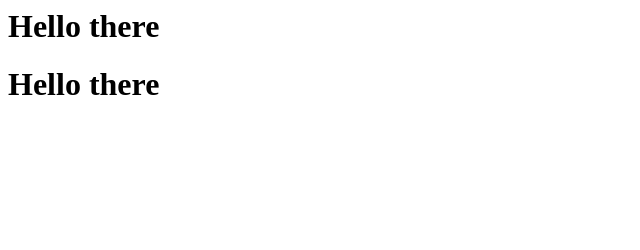
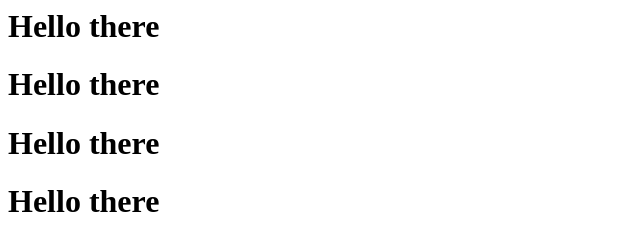
Before and after one commit to Bikal-Adhikari/bik-dev, a plain HTML site: page index.html in a window 1280 px wide. Shown: the whole page, without its empty margins (0-640 px from the left). Drawn offline with Linux system fonts and the light colour scheme.

Commit message:
Update index.html

```diff
--- a/index.html
+++ b/index.html
@@ -1,2 +1,6 @@
 <h1>Hello there</h1>
 <h1>Hello there</h1>
+
+
+<h1>Hello there</h1>
+<h1>Hello there</h1>
```
